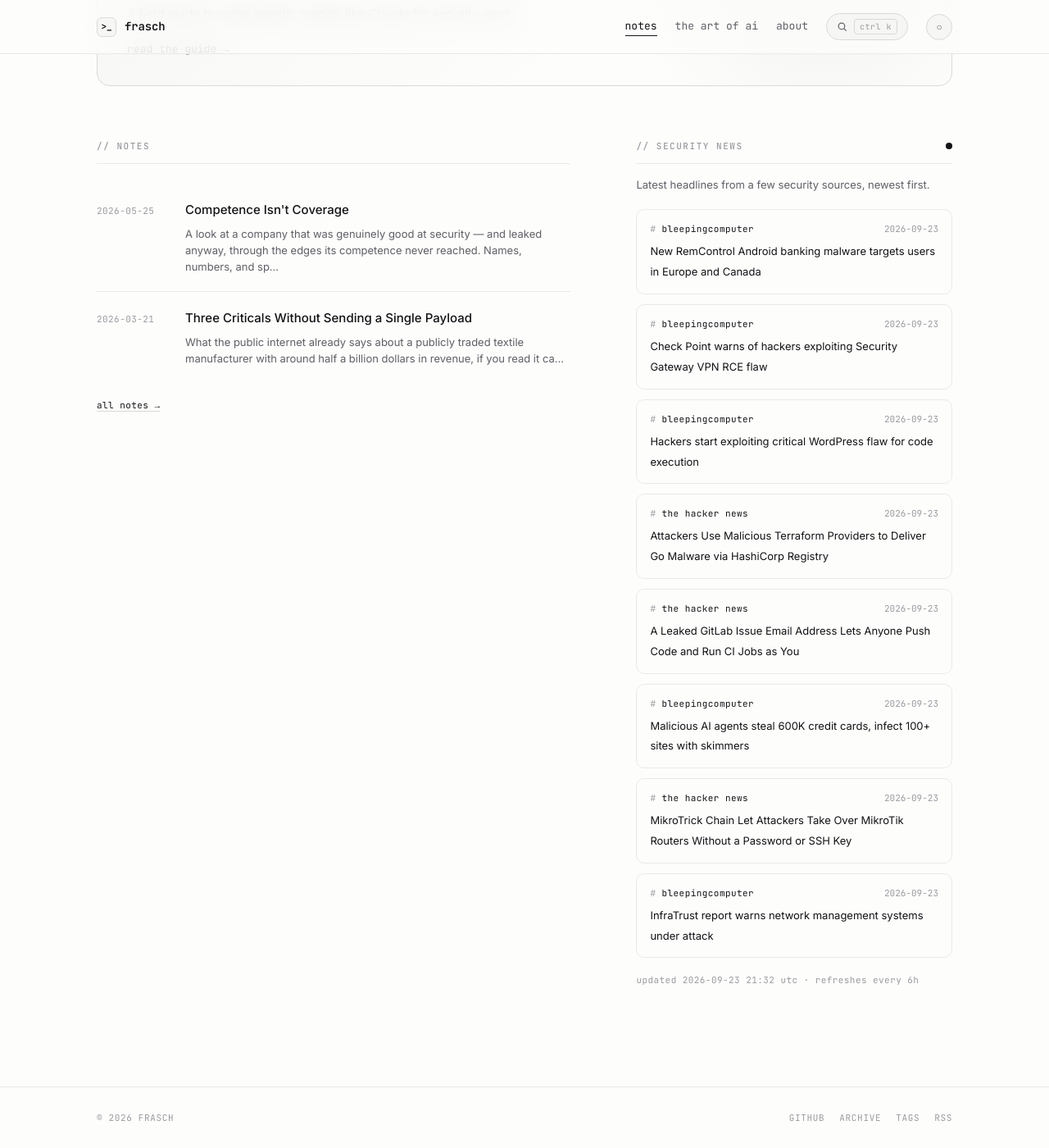
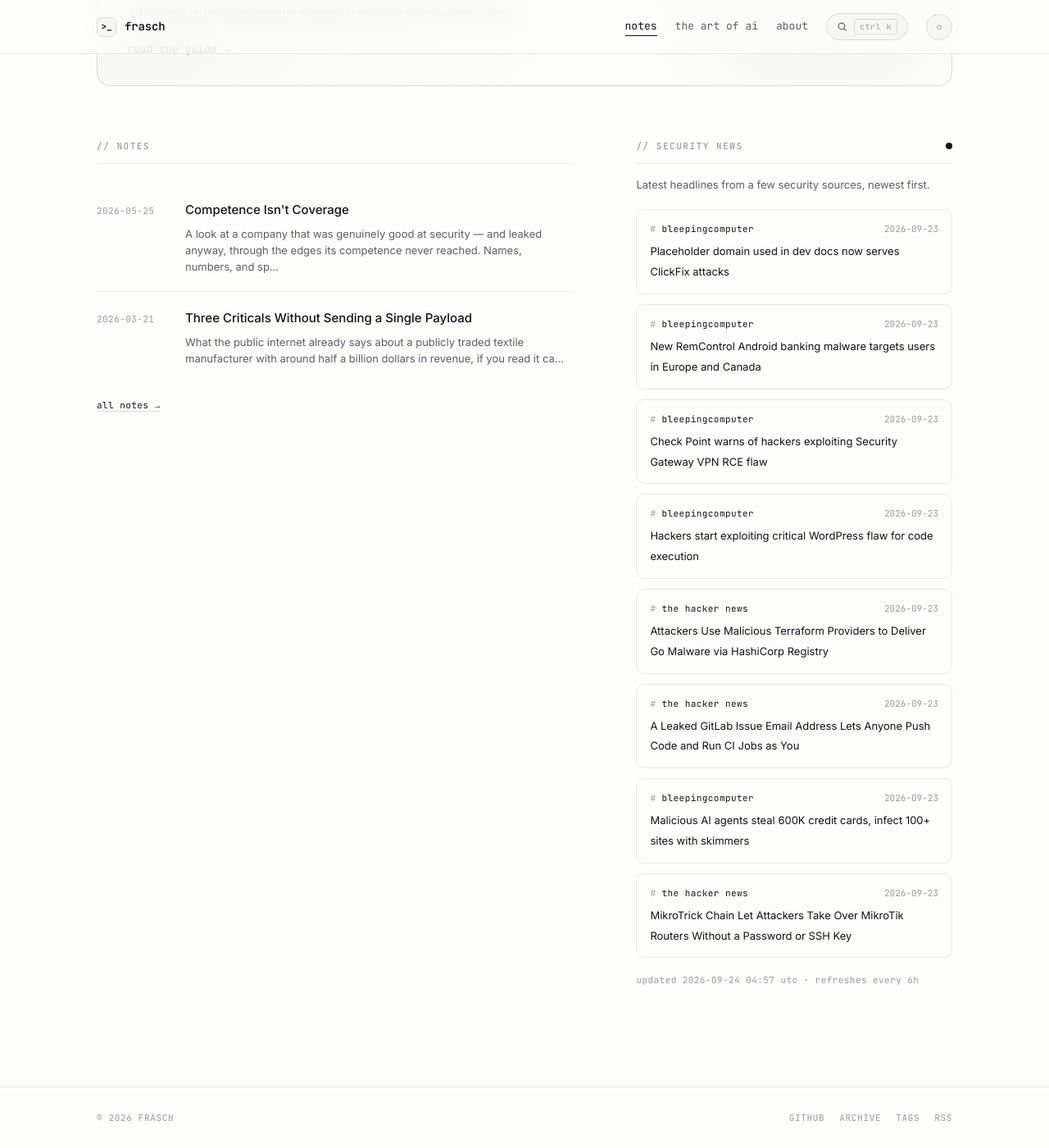
Before and after one commit to whoisfrasch/frasch, a Jekyll site: the page built from index.html, in a window 1280 px wide and 1400 px high, scrolled down 615 px. Shown: the whole window at 82% size. Built offline with Jekyll 4.4.1, drawn with Linux system fonts in a browser that asks for light colours.

Commit message:
Refresh security news feed

```diff
--- a/_data/news.json
+++ b/_data/news.json
@@ -1,6 +1,12 @@
 {
-  "updated": "2026-09-23T21:32:49Z",
+  "updated": "2026-09-24T04:57:31Z",
   "items": [
+    {
+      "source": "bleepingcomputer",
+      "title": "Placeholder domain used in dev docs now serves ClickFix attacks",
+      "link": "https://www.bleepingcomputer.com/news/security/placeholder-domain-used-in-dev-docs-now-serves-clickfix-attacks/",
+      "date": "2026-09-23T22:46:01Z"
+    },
     {
       "source": "bleepingcomputer",
       "title": "New RemControl Android banking malware targets users in Europe and Canada",
@@ -42,12 +48,6 @@
       "title": "MikroTrick Chain Let Attackers Take Over MikroTik Routers Without a Password or SSH Key",
       "link": "https://thehackernews.com/2026/09/mikrotrick-chain-let-attackers-take.html",
       "date": "2026-09-23T16:06:41Z"
-    },
-    {
-      "source": "bleepingcomputer",
-      "title": "InfraTrust report warns network management systems under attack",
-      "link": "https://www.bleepingcomputer.com/news/security/infratrust-report-warns-network-management-systems-under-attack/",
-      "date": "2026-09-23T14:35:26Z"
     }
   ]
 }
```
